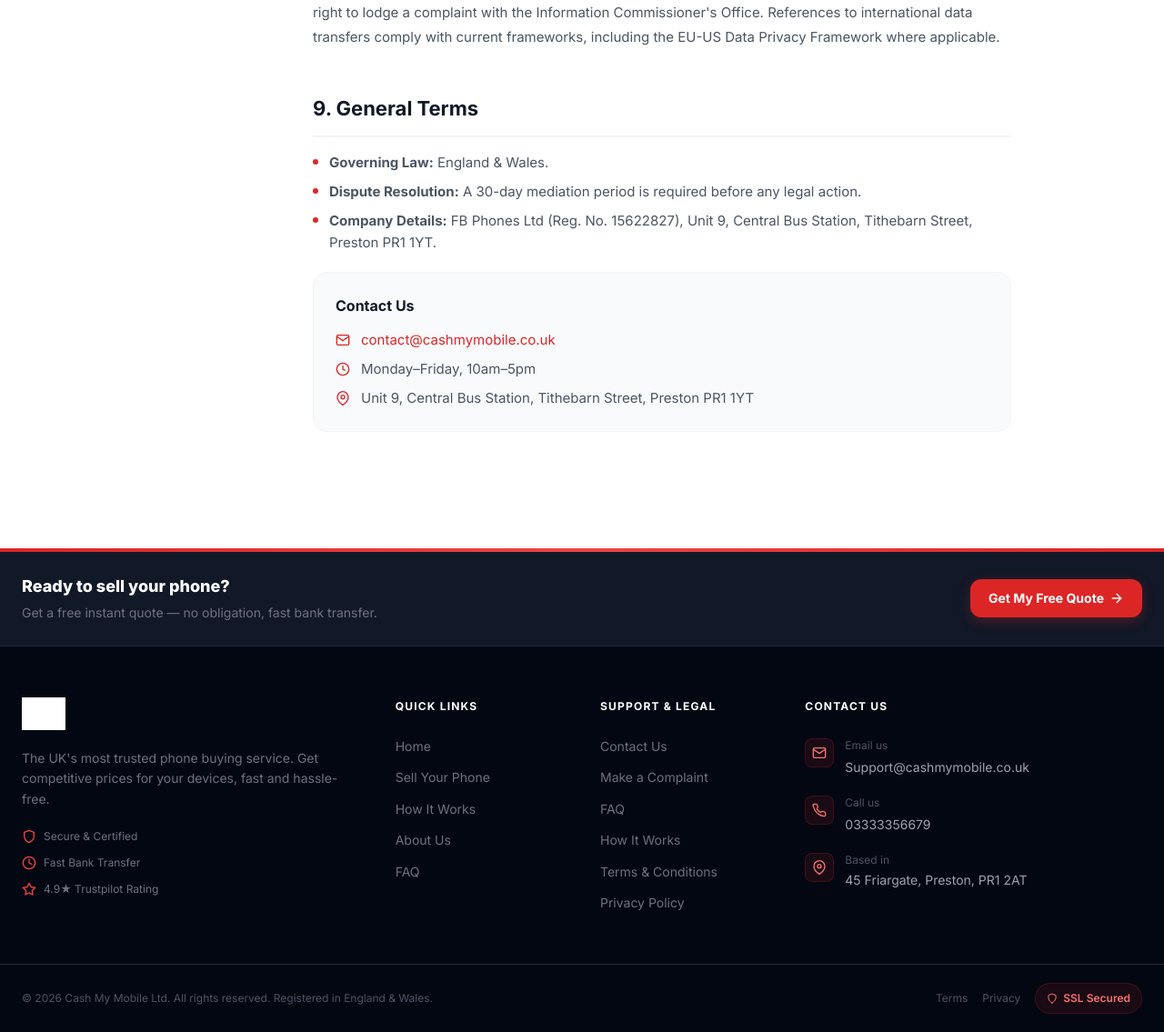
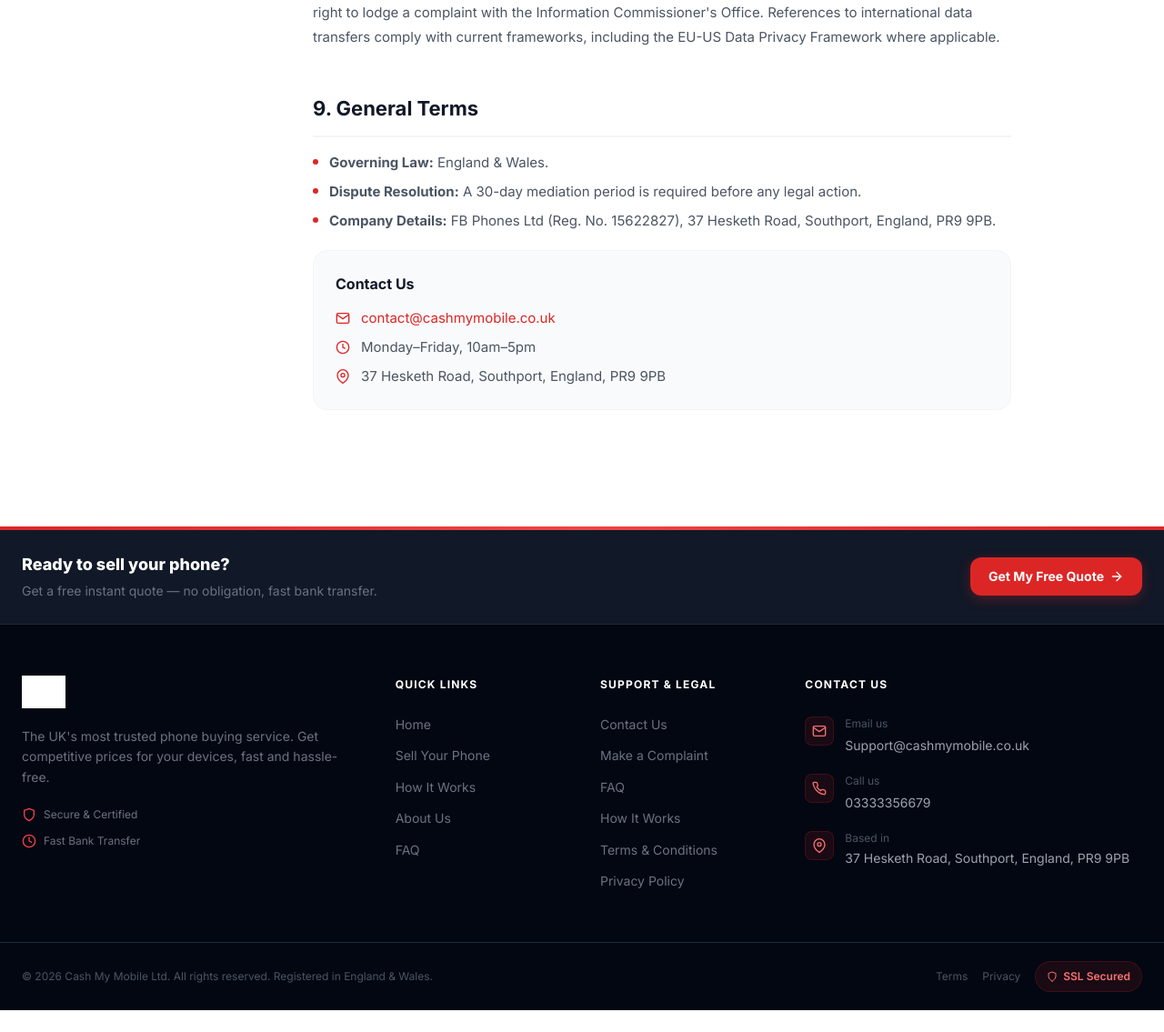
Before and after one commit to recyclemydeviceuk/python-backend-frontend, a FastAPI app: page /terms in a window 1280 px wide. Shown: the part 4489-5624 px from the top of the page at 91% size. After the commit the page ends 5600 px from the top, so only its background shows below. Run offline with FastAPI, Linux system fonts and the light colour scheme; parts of the project's set-up code (start-up, migrations or seed data) failed here and were passed over; grey boxes are pictures that could not be loaded.

Commit message:
update address to Southport, remove Trustpilot, fix condition page
- Replace 45 Friargate Preston / Unit 9 Tithebarn St with 37 Hesketh Road, Southport, England, PR9 9PB across footer, contact, terms, privacy, and counter-offer email templates
- Remove 4.9 star Trustpilot Rating trust item from footer
- /sell/condition now always returns all three grades; missing prices are derived from whichever grade is set using buyback ratios (New 1.15x Good, Broken 0.4x Good) so a single configured grade no longer hides the others

```diff
--- a/corefrontend/templates/contact.html
+++ b/corefrontend/templates/contact.html
@@ -32,7 +32,7 @@
         </a>
         <a href="/about" class="contact-card">
           <div class="contact-card-icon" style="background:#eff6ff;"><svg style="width:1.25rem;height:1.25rem;color:#2563eb" xmlns="http://www.w3.org/2000/svg" viewBox="0 0 24 24" fill="none" stroke="currentColor" stroke-width="2"><path d="M21 10c0 7-9 13-9 13s-9-6-9-13a9 9 0 0 1 18 0z"/><circle cx="12" cy="10" r="3"/></svg></div>
-          <div><div class="contact-card-label">Based In</div><div class="contact-card-value">45 Friargate, Preston, PR1 2AT</div><div class="contact-card-sub">UK registered company</div></div>
+          <div><div class="contact-card-label">Based In</div><div class="contact-card-value">37 Hesketh Road, Southport, England, PR9 9PB</div><div class="contact-card-sub">UK registered company</div></div>
         </a>
         <a href="/about" class="contact-card">
           <div class="contact-card-icon" style="background:#fef2f2;"><svg style="width:1.25rem;height:1.25rem;color:#dc2626" xmlns="http://www.w3.org/2000/svg" viewBox="0 0 24 24" fill="none" stroke="currentColor" stroke-width="2"><circle cx="12" cy="12" r="10"/><polyline points="12 6 12 12 16 14"/></svg></div>
--- a/corefrontend/templates/partials/_footer.html
+++ b/corefrontend/templates/partials/_footer.html
@@ -26,10 +26,6 @@
         <div class="footer-trust-item">
           <svg xmlns="http://www.w3.org/2000/svg" viewBox="0 0 24 24" fill="none" stroke="currentColor" stroke-width="2" stroke-linecap="round" stroke-linejoin="round" style="width:1rem;height:1rem"><circle cx="12" cy="12" r="10"/><polyline points="12 6 12 12 16 14"/></svg>
           <span>Fast Bank Transfer</span>
-        </div>
-        <div class="footer-trust-item">
-          <svg xmlns="http://www.w3.org/2000/svg" viewBox="0 0 24 24" fill="none" stroke="currentColor" stroke-width="2" stroke-linecap="round" stroke-linejoin="round" style="width:1rem;height:1rem"><path d="M12 2l3.09 6.26L22 9.27l-5 4.87 1.18 6.88L12 17.77l-6.18 3.25L7 14.14 2 9.27l6.91-1.01L12 2z"/></svg>
-          <span>4.9&#9733; Trustpilot Rating</span>
         </div>
       </div>
     </div>
@@ -81,7 +77,7 @@
           </div>
           <div>
             <p class="footer-contact-label">Based in</p>
-            <p class="footer-contact-val">45 Friargate, Preston, PR1 2AT</p>
+            <p class="footer-contact-val">37 Hesketh Road, Southport, England, PR9 9PB</p>
           </div>
         </div>
       </div>
--- a/corefrontend/templates/privacy.html
+++ b/corefrontend/templates/privacy.html
@@ -157,7 +157,7 @@
               </div>
               <div style="display:flex;align-items:center;gap:.75rem;">
                 <svg style="width:1rem;height:1rem;color:#dc2626;flex-shrink:0" xmlns="http://www.w3.org/2000/svg" viewBox="0 0 24 24" fill="none" stroke="currentColor" stroke-width="2"><path d="M21 10c0 7-9 13-9 13s-9-6-9-13a9 9 0 0 1 18 0z"/><circle cx="12" cy="10" r="3"/></svg>
-                <span style="color:#4b5563;font-size:.9375rem;">Unit 9, Central Bus Station, Tithebarn Street, Preston PR1 1YT</span>
+                <span style="color:#4b5563;font-size:.9375rem;">37 Hesketh Road, Southport, England, PR9 9PB</span>
               </div>
             </div>
           </div>
--- a/corefrontend/templates/terms.html
+++ b/corefrontend/templates/terms.html
@@ -222,7 +222,7 @@
           <ul class="policy-list">
             <li><span class="policy-list-dot"></span><span><strong>Governing Law:</strong> England &amp; Wales.</span></li>
             <li><span class="policy-list-dot"></span><span><strong>Dispute Resolution:</strong> A 30-day mediation period is required before any legal action.</span></li>
-            <li><span class="policy-list-dot"></span><span><strong>Company Details:</strong> FB Phones Ltd (Reg. No. 15622827), Unit 9, Central Bus Station, Tithebarn Street, Preston PR1 1YT.</span></li>
+            <li><span class="policy-list-dot"></span><span><strong>Company Details:</strong> FB Phones Ltd (Reg. No. 15622827), 37 Hesketh Road, Southport, England, PR9 9PB.</span></li>
           </ul>
           <div style="background:#f9fafb;border:1px solid #f3f4f6;border-radius:1rem;padding:1.5rem;margin-top:1.25rem;">
             <p style="font-weight:700;color:#111827;margin-bottom:.75rem;">Contact Us</p>
@@ -237,7 +237,7 @@
               </div>
               <div style="display:flex;align-items:center;gap:.75rem;">
                 <svg style="width:1rem;height:1rem;color:#dc2626;flex-shrink:0" xmlns="http://www.w3.org/2000/svg" viewBox="0 0 24 24" fill="none" stroke="currentColor" stroke-width="2"><path d="M21 10c0 7-9 13-9 13s-9-6-9-13a9 9 0 0 1 18 0z"/><circle cx="12" cy="10" r="3"/></svg>
-                <span style="color:#4b5563;font-size:.9375rem;">Unit 9, Central Bus Station, Tithebarn Street, Preston PR1 1YT</span>
+                <span style="color:#4b5563;font-size:.9375rem;">37 Hesketh Road, Southport, England, PR9 9PB</span>
               </div>
             </div>
           </div>
--- a/main.py
+++ b/main.py
@@ -271,18 +271,45 @@ async def sell_condition(request: Request, device_id: str, device_name: str, sto
         {"deviceId": oid, "storage": storage, "network": network}
     ).to_list(length=None)
     price_row = pricing_docs[0] if pricing_docs else {}
+
+    # Read stored grade prices (support both camelCase aliases and snake_case)
+    raw_new = float(price_row.get("gradeNew") or price_row.get("grade_new") or 0)
+    raw_good = float(price_row.get("gradeGood") or price_row.get("grade_good") or 0)
+    raw_broken = float(price_row.get("gradeBroken") or price_row.get("grade_broken") or 0)
+
+    # Derive a "good-equivalent" anchor so we can fill in missing grades using
+    # standard buyback ratios (New ≈ 1.15× Good, Broken ≈ 0.4× Good).
+    if raw_good > 0:
+        good_anchor = raw_good
+    elif raw_new > 0:
+        good_anchor = raw_new / 1.15
+    elif raw_broken > 0:
+        good_anchor = raw_broken / 0.4
+    else:
+        good_anchor = 0
+
+    derived = {
+        "NEW": raw_new if raw_new > 0 else round(good_anchor * 1.15),
+        "GOOD": raw_good if raw_good > 0 else round(good_anchor),
+        "BROKEN": raw_broken if raw_broken > 0 else round(good_anchor * 0.4),
+    }
+
     all_conds = await DeviceCondition.find(DeviceCondition.is_active == True).sort(DeviceCondition.sort_order).to_list()
     conditions = []
     for c in all_conds:
         grade_key = c.value.upper()
-        price_map = {"NEW": price_row.get("gradeNew", 0), "GOOD": price_row.get("gradeGood", 0), "BROKEN": price_row.get("gradeBroken", 0)}
-        price = price_map.get(grade_key, 0)
+        price = derived.get(grade_key, 0)
         if price > 0:
             conditions.append({"name": c.name, "value": c.value, "description": c.description or "", "price": price})
-    if not conditions and price_row:
-        grade_key_map = {"NEW": "gradeNew", "GOOD": "gradeGood", "BROKEN": "gradeBroken"}
-        for grade_key, label, desc in [("NEW", "New / Excellent", "Perfect or near-perfect condition."), ("GOOD", "Good / Working", "Fully working with minor wear."), ("BROKEN", "Broken / Faulty", "Cracked screen or hardware faults.")]:
-            price = price_row.get(grade_key_map[grade_key], 0) or 0
+
+    # Fallback if DeviceCondition collection is empty but pricing exists
+    if not conditions and good_anchor > 0:
+        for grade_key, label, desc in [
+            ("NEW", "New / Excellent", "Perfect or near-perfect condition."),
+            ("GOOD", "Good / Working", "Fully working with minor wear."),
+            ("BROKEN", "Broken / Faulty", "Cracked screen or hardware faults."),
+        ]:
+            price = derived.get(grade_key, 0)
             if price > 0:
                 conditions.append({"name": label, "value": grade_key, "description": desc, "price": price})
     return templates.TemplateResponse("sell_condition.html", {
--- a/templates/counterOfferAccepted.html
+++ b/templates/counterOfferAccepted.html
@@ -63,7 +63,7 @@
                 © 2025 Cash My Mobile. All rights reserved.
               </p>
               <p style="margin: 0; color: #9ca3af; font-size: 12px;">
-                45 Friargate, Preston, PR1 2AT
+                37 Hesketh Road, Southport, England, PR9 9PB
               </p>
             </td>
           </tr>
--- a/templates/counterOfferDeclined.html
+++ b/templates/counterOfferDeclined.html
@@ -67,7 +67,7 @@
                 © 2025 Cash My Mobile. All rights reserved.
               </p>
               <p style="margin: 0; color: #9ca3af; font-size: 12px;">
-                45 Friargate, Preston, PR1 2AT
+                37 Hesketh Road, Southport, England, PR9 9PB
               </p>
             </td>
           </tr>
--- a/templates/counterOfferReceived.html
+++ b/templates/counterOfferReceived.html
@@ -115,7 +115,7 @@
                 © 2025 Cash My Mobile. All rights reserved.
               </p>
               <p style="margin: 0; color: #9ca3af; font-size: 12px;">
-                45 Friargate, Preston, PR1 2AT
+                37 Hesketh Road, Southport, England, PR9 9PB
               </p>
             </td>
           </tr>
```
